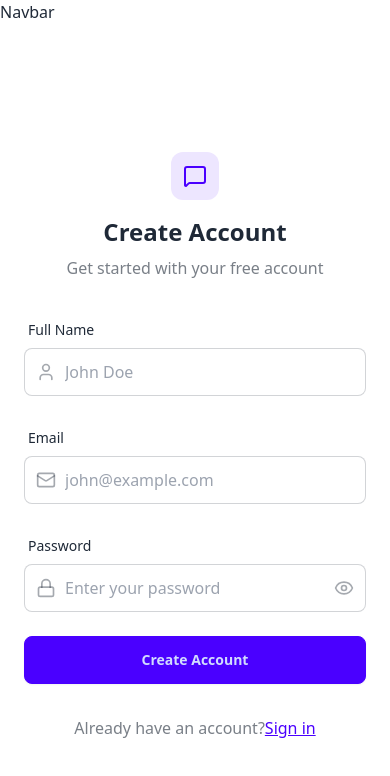
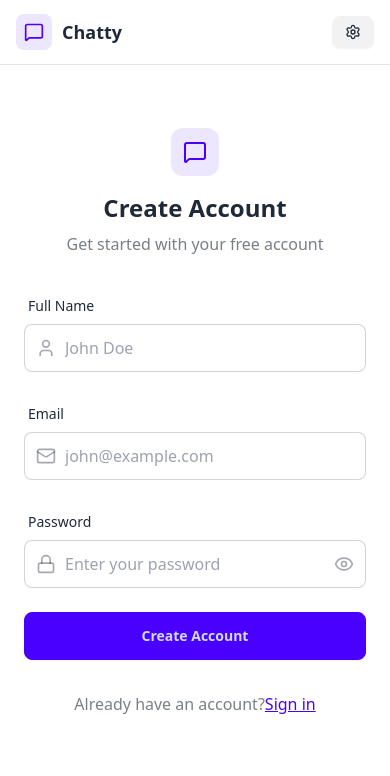
Before and after one commit to Aditya12332/chat-app, a React app in the folder frontend/: page /signup in a window 390 px wide. Shown: the top 776 px of the page. Built offline with nearby package versions, Linux system fonts and the light colour scheme; no server answers; the HTML template or start-up script is replaced by a standard one.

Commit message:
Designed the navbar component

```diff
--- a/frontend/src/components/Navbar.jsx
+++ b/frontend/src/components/Navbar.jsx
@@ -1,8 +1,54 @@
 import React from 'react'
+import { Link } from 'react-router-dom';
+import { MessageSquare, Settings, User, LogOut } from 'lucide-react';
+import { useAuthStore } from '../store/useAuthStore';
+const Navbar = () => {
+  const { authUser, logout } = useAuthStore();
 
-const Navbar = () => {
   return (
-    <div>Navbar</div>
+    <header
+    className=' bg-base-100 border-b border-base-300 fixed w-full top-0 z-40
+    backdrop-blur-lg bg-base-100/80'>
+      <div className='container mx-auto px-4 h-16'>
+        <div className='flex items-center justify-between h-full'>
+          <div className="flex items-center gap-8">
+           <Link to = '/' className='flex items-center gap-2.5 hover:opacity-80 transition-all'>
+            <div className='size-9 rounded-lg bg-primary/10 flex items-center justify-center'>
+                <MessageSquare className='w-5 h-5 text-primary' />
+            </div>
+            <h1 className='text-lg font-bold'> Chatty</h1>
+           </Link>
+        </div>
+
+        <div className='flex items-center gap-2'>
+          <Link
+          to={"/settings"}
+          className={`btn btn-sm gap-2 transition-colors`}>
+            <Settings className='size-4' />
+            <span className='hidden sm:inline'>Settings</span>
+          </Link>
+
+          {authUser && (
+            <>
+              <Link
+                to={"/profile"}
+                className={`btn btn-sm gap-2`}>
+                <User className='size-4' />
+                <span className='hidden sm:inline'>Profile</span>
+              </Link>
+
+              <button
+                onClick={logout}
+                className="flex gap-2 items-center">
+                <LogOut className='size-5' />
+                <span className='hidden sm:inline'>Logout</span>
+              </button>
+            </>
+          )}
+        </div>
+      </div>
+      </div>
+    </header>
   )
 }
 
--- a/frontend/src/store/useAuthStore.js
+++ b/frontend/src/store/useAuthStore.js
@@ -1,7 +1,6 @@
 import {create} from "zustand";
 import axiosInstance from "../lib/axios";
 import toast from "react-hot-toast";
-import { logout } from "../../../backend/src/controllers/auth.controller";
 
 export const useAuthStore = create((set) => ({
     authUser: null,
```
